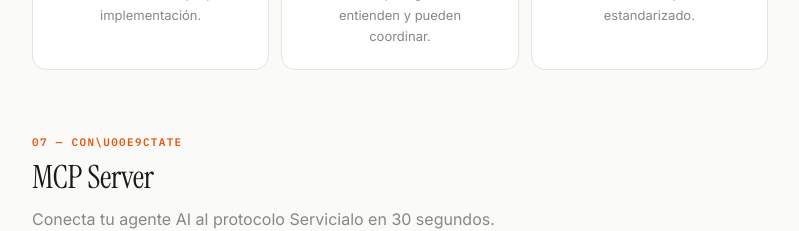
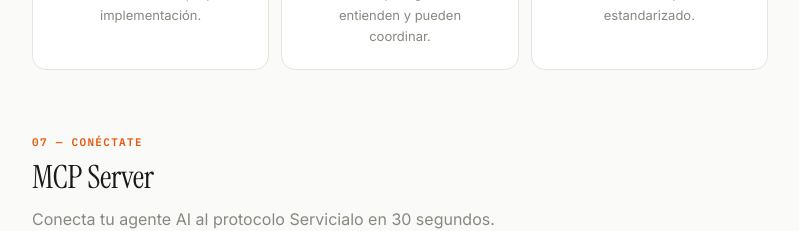
Before and after one commit to servicialo/mcp-server, a Next.js app: page / in a window 1280 px wide. Shown: the part 6160-6391 px from the top of the page, without its empty margins (240-1039 px from the left). Built offline with nearby package versions, Linux system fonts and the light colour scheme.

Commit message:
fix: replace unicode escapes with actual characters in ConectateSection
Co-Authored-By: Claude Opus 4.6 <noreply@anthropic.com>

```diff
--- a/components/ConectateSection.tsx
+++ b/components/ConectateSection.tsx
@@ -11,7 +11,7 @@ const steps = [
     icon: "\u{1F511}",
     label: "Configurar",
     title: "Dos variables",
-    desc: "Tu API key y el ID de tu organizaci\u00f3n. Eso es todo lo que necesitas.",
+    desc: "Tu API key y el ID de tu organización. Eso es todo lo que necesitas.",
   },
   {
     icon: "\u{1F916}",
@@ -79,7 +79,7 @@ export function ConectateSection() {
   return (
     <section id="conectate" className="mb-16">
       <SectionTitle
-        tag="07 — Con\u00e9ctate"
+        tag="07 — Conéctate"
         title="MCP Server"
         subtitle="Conecta tu agente AI al protocolo Servicialo en 30 segundos."
       />
```
